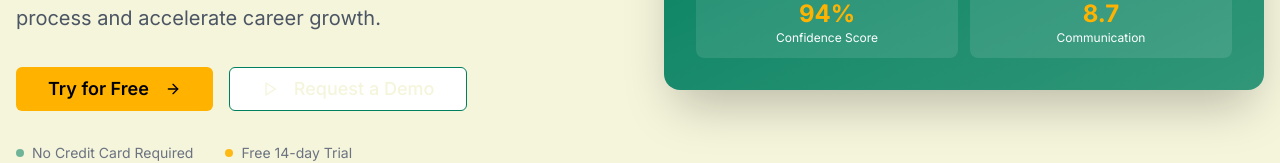
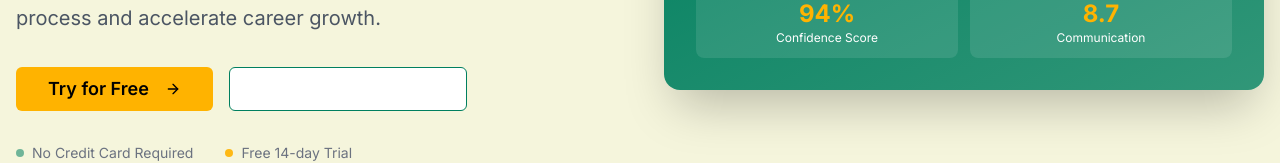
Before and after one commit to amujtaba527/naukri-guru-landing-page, a React (Vite) app: page / in a window 1280 px wide. Shown: the part 452-615 px from the top of the page. Built offline with nearby package versions, Linux system fonts and the light colour scheme.

Commit message:
Visual edit in Lovable
Edited UI in Lovable

```diff
--- a/src/components/Hero.tsx
+++ b/src/components/Hero.tsx
@@ -24,7 +24,7 @@ const Hero = () => {
                 Try for Free
                 <ArrowRight className="ml-2 h-5 w-5 group-hover:translate-x-1 transition-transform duration-300" />
               </Button>
-              <Button size="lg" variant="outline" className="border-naukri-green text-naukri-green hover:bg-naukri-green px-8 py-4 text-lg group transition-all duration-300 hover:scale-105 hover:shadow-lg text-[#f5f5dc]">
+              <Button size="lg" variant="outline" className="border-naukri-green text-naukri-green hover:bg-naukri-green px-8 py-4 text-lg group transition-all duration-300 hover:scale-105 hover:shadow-lg text-white ">
                 <Play className="mr-2 h-5 w-5 group-hover:scale-110 transition-transform duration-300" />
                 Request a Demo
               </Button>
```
